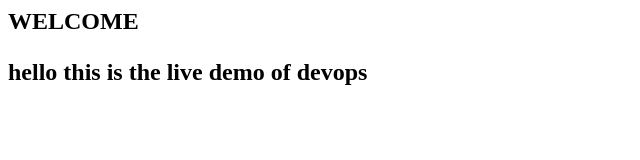
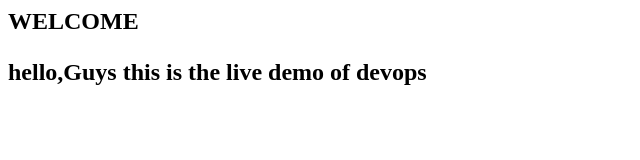
Before and after one commit to AnuPathania/youtubedemo, a plain HTML site: page index.html in a window 1280 px wide. Shown: the whole page, without its empty margins (0-640 px from the left). Drawn offline with Linux system fonts and the light colour scheme.

Commit message:
Update index.html

```diff
--- a/index.html
+++ b/index.html
@@ -1,2 +1,2 @@
 <h2>WELCOME<h2>
-<p>hello this is the live demo of devops</p>
+<p>hello,Guys this is the live demo of devops</p>
```
